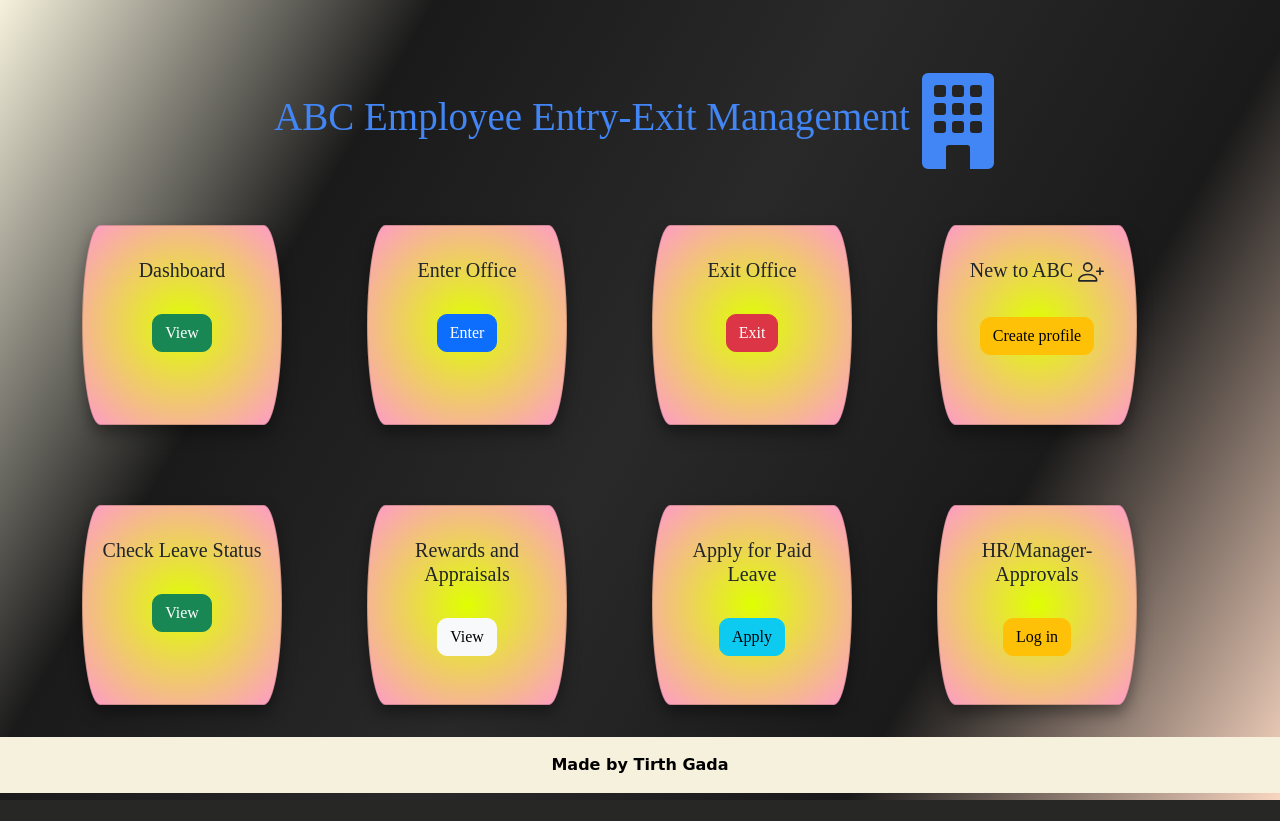
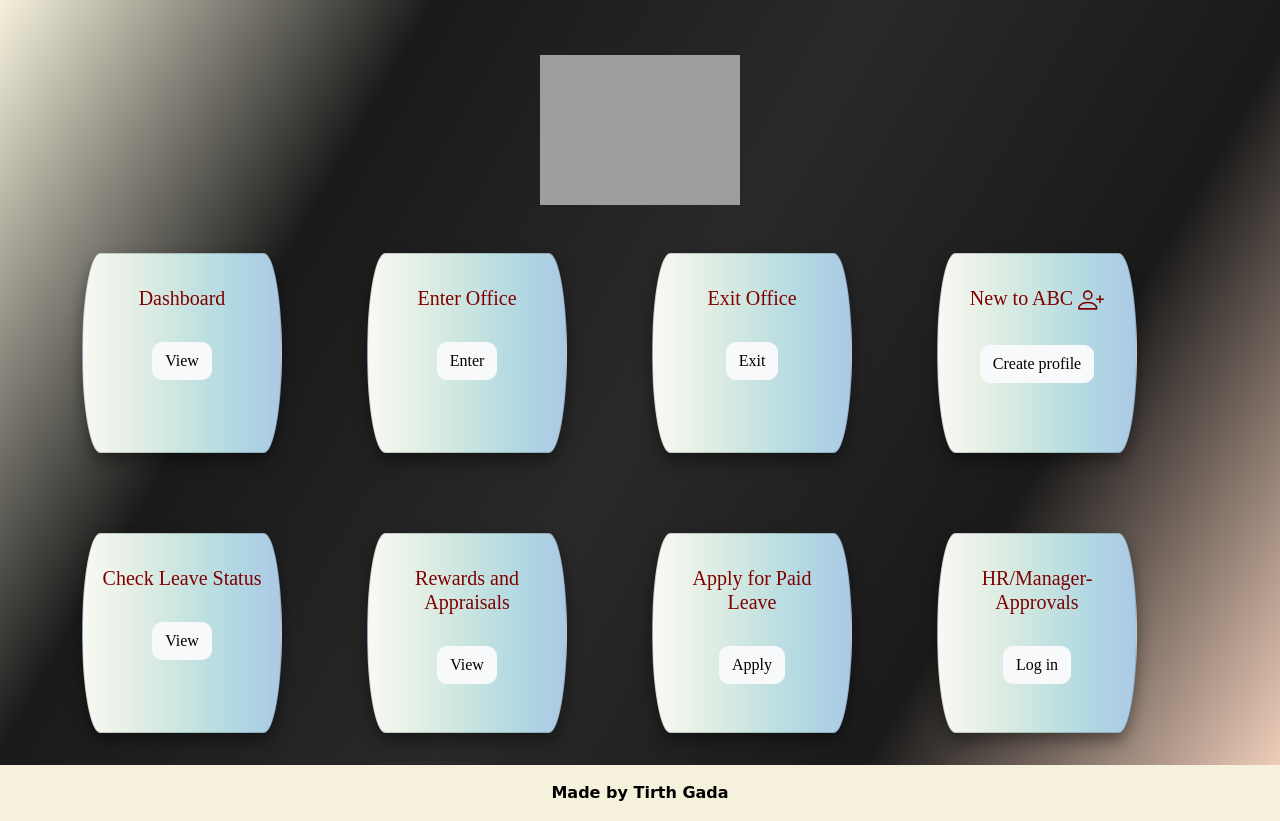
Before and after one commit to TirthGada/EmployeeEntry-Exit-system-django, a Django app: page / in a window 1280 px wide. Before the commit the page ends 800 px from the top, so only its background shows below. Run offline with Django 4.2, Linux system fonts and the light colour scheme; grey boxes are pictures that could not be loaded.

Commit message:
Logo added and background made beautiful

```diff
--- a/office/templates/office/index.html
+++ b/office/templates/office/index.html
@@ -42,8 +42,8 @@
             body.appendChild(star);
 
             // Calculate random offset for the position
-            const xOffset = Math.random() * 40 - 20;
-            const yOffset = Math.random() * 40 - 20;
+            const xOffset = Math.random() * 160 - 20;
+            const yOffset = Math.random() * 160 - 20;
 
             // Position the star near the cursor with offset
             star.style.left = (event.clientX - 10 + xOffset) + "px";
@@ -88,28 +88,31 @@ body {
     height: 100vh; /* Set the height of the body to 100% viewport height */
     font-family: Copperplate;
 }
-
-
 h1 {
-        color: #4285F4;
+    background: linear-gradient(to right, #ccffcc, #f11712,#FFD700);
+    -webkit-background-clip: text;
+    -webkit-text-fill-color: transparent;
     font-size: 39px;
     margin-top: 90px;
 }
 
-    /* Hexagon-like card shape */
 .card {
     position: relative;
     width: 200px;
     height: 200px;
-        background: radial-gradient(circle, #DFFF00, #ff99cc); /* Radial gradient colors */
+opacity: 1;
+background-image: linear-gradient(to left, #abc9e5, #b2d9e2, #c9e5e0, #e4efe5, #f9f9f4);
     border-radius: 10% / 55%;
     box-shadow: 0 8px 16px rgba(0, 0, 0, 0.4);
     overflow: hidden; /* Clip the content within the hexagon shape */
     transition: transform 0.3s, box-shadow 0.3s;
+
+    color: #800000;
+    font-weight: bold; /* Set font weight to bold */
 }
 
 .card:hover {
-        background: radial-gradient(circle, #ccffcc, #99ffcc); /* Lighter radial gradient colors on hover */
+    background-image: radial-gradient(circle, #e99fc8, #f9b4ba, #f8cdbd, #f4e5d4, #f9f9f4);
     box-shadow: 0 12px 20px rgba(0, 0, 0, 0.4);
     transform: translateY(-10px);
 }
@@ -128,18 +131,19 @@ body {
     border-image-slice: 1; /* Make the entire border gradient */
     z-index: -1;
 }
-
-
     .btn {
         border-radius: 10px; /* Rounded button */
     }
 
+    .goog{
+        margin-top: 100px;
+    }
+
 </style>
 <body>
-
-    <h1>ABC Employee Entry-Exit Management<svg xmlns="http://www.w3.org/2000/svg" width="96" height="96" fill="currentColor" class="bi bi-building-fill" viewBox="0 0 16 16">
-        <path d="M3 0a1 1 0 0 0-1 1v14a1 1 0 0 0 1 1h3v-3.5a.5.5 0 0 1 .5-.5h3a.5.5 0 0 1 .5.5V16h3a1 1 0 0 0 1-1V1a1 1 0 0 0-1-1H3Zm1 2.5a.5.5 0 0 1 .5-.5h1a.5.5 0 0 1 .5.5v1a.5.5 0 0 1-.5.5h-1a.5.5 0 0 1-.5-.5v-1Zm3 0a.5.5 0 0 1 .5-.5h1a.5.5 0 0 1 .5.5v1a.5.5 0 0 1-.5.5h-1a.5.5 0 0 1-.5-.5v-1Zm3.5-.5h1a.5.5 0 0 1 .5.5v1a.5.5 0 0 1-.5.5h-1a.5.5 0 0 1-.5-.5v-1a.5.5 0 0 1 .5-.5ZM4 5.5a.5.5 0 0 1 .5-.5h1a.5.5 0 0 1 .5.5v1a.5.5 0 0 1-.5.5h-1a.5.5 0 0 1-.5-.5v-1ZM7.5 5h1a.5.5 0 0 1 .5.5v1a.5.5 0 0 1-.5.5h-1a.5.5 0 0 1-.5-.5v-1a.5.5 0 0 1 .5-.5Zm2.5.5a.5.5 0 0 1 .5-.5h1a.5.5 0 0 1 .5.5v1a.5.5 0 0 1-.5.5h-1a.5.5 0 0 1-.5-.5v-1ZM4.5 8h1a.5.5 0 0 1 .5.5v1a.5.5 0 0 1-.5.5h-1a.5.5 0 0 1-.5-.5v-1a.5.5 0 0 1 .5-.5Zm2.5.5a.5.5 0 0 1 .5-.5h1a.5.5 0 0 1 .5.5v1a.5.5 0 0 1-.5.5h-1a.5.5 0 0 1-.5-.5v-1Zm3.5-.5h1a.5.5 0 0 1 .5.5v1a.5.5 0 0 1-.5.5h-1a.5.5 0 0 1-.5-.5v-1a.5.5 0 0 1 .5-.5Z"/>
-      </svg></h1>
+<div class="goog">
+   <center> <img src="https://www.logomaker.com/wp-content/uploads/2018/10/uber-logo-300x169.jpg"alt="Google Logo"width="200" height="150" ></center>
+</div>
     <div class="container my-3">
         <div class="row justify-content-center my-3 py-3">
 
@@ -148,7 +152,7 @@ body {
                 <div class="card" style="background-color:#ffe6e6 ;">
                     <div class="card-body">
                         <h5 class="card-title my-3">Dashboard</h5>
-                        <a href="{% url 'dashboard' %}" class="btn btn-success my-3">View</a>
+                        <a href="{% url 'dashboard' %}" class="btn btn-light my-3">View</a>
                     </div>
                 </div>
             </div>
@@ -156,7 +160,7 @@ body {
                 <div class="card" style="background-color:#ffe6e6 ;">
                     <div class="card-body">
                         <h5 class="card-title my-3">Enter Office</h5>
-                        <a href="{% url 'enter_employee' %}" class="btn btn-primary my-3">Enter</a>
+                        <a href="{% url 'enter_employee' %}" class="btn btn-light my-3">Enter</a>
                     </div>
                 </div>
             </div>
@@ -165,7 +169,7 @@ body {
                 <div class="card" style="background-color:#ffe6e6 ;">
                     <div class="card-body">
                         <h5 class="card-title my-3">Exit Office</h5>
-                        <a href="{% url 'exit_employee' %}" class="btn btn-danger my-3">Exit</a>
+                        <a href="{% url 'exit_employee' %}" class="btn btn-light my-3">Exit</a>
                     </div>
                 </div>
             </div>
@@ -177,7 +181,7 @@ body {
                             <path d="M6 8a3 3 0 1 0 0-6 3 3 0 0 0 0 6zm2-3a2 2 0 1 1-4 0 2 2 0 0 1 4 0zm4 8c0 1-1 1-1 1H1s-1 0-1-1 1-4 6-4 6 3 6 4zm-1-.004c-.001-.246-.154-.986-.832-1.664C9.516 10.68 8.289 10 6 10c-2.29 0-3.516.68-4.168 1.332-.678.678-.83 1.418-.832 1.664h10z"/>
                             <path fill-rule="evenodd" d="M13.5 5a.5.5 0 0 1 .5.5V7h1.5a.5.5 0 0 1 0 1H14v1.5a.5.5 0 0 1-1 0V8h-1.5a.5.5 0 0 1 0-1H13V5.5a.5.5 0 0 1 .5-.5z"/>
                           </svg></h5>
-                        <a href="{% url 'create_employee_profile' %}" class="btn btn-warning my-3">Create profile</a>
+                        <a href="{% url 'create_employee_profile' %}" class="btn btn-light my-3">Create profile</a>
                     </div>
                 </div>
             </div>
@@ -194,7 +198,7 @@ body {
                 <div class="card" style="background-color:#ffe6e6 ;">
                     <div class="card-body">
                         <h5 class="card-title my-3">Check Leave Status</h5>
-                        <a href="{% url 'status' %}" class="btn btn-success my-3">View</a>
+                        <a href="{% url 'status' %}" class="btn btn-light my-3">View</a>
                     </div>
                 </div>
             </div>
@@ -213,7 +217,7 @@ body {
                 <div class="card" style="background-color:#ffe6e6 ;">
                     <div class="card-body">
                         <h5 class="card-title my-3">Apply for Paid Leave</h5>
-                        <a href="{% url 'apply_leave' %}" class="btn btn-info my-3">Apply</a>
+                        <a href="{% url 'apply_leave' %}" class="btn btn-light my-3">Apply</a>
                     </div>
                 </div>
             </div>
@@ -221,7 +225,7 @@ body {
         <div class="card" style="background-color:#ffe6e6 ;">
             <div class="card-body">
                 <h5 class="card-title my-3">HR/Manager-Approvals</h5>
-                <a href="{% url 'senior_dashboard' %}" class="btn btn-warning my-3">Log in</a>
+                <a href="{% url 'senior_dashboard' %}" class="btn btn-light my-3">Log in</a>
             </div>
         </div>
     </div></div></div>
```
Lines whose indentation alone changed are shown as unchanged.
